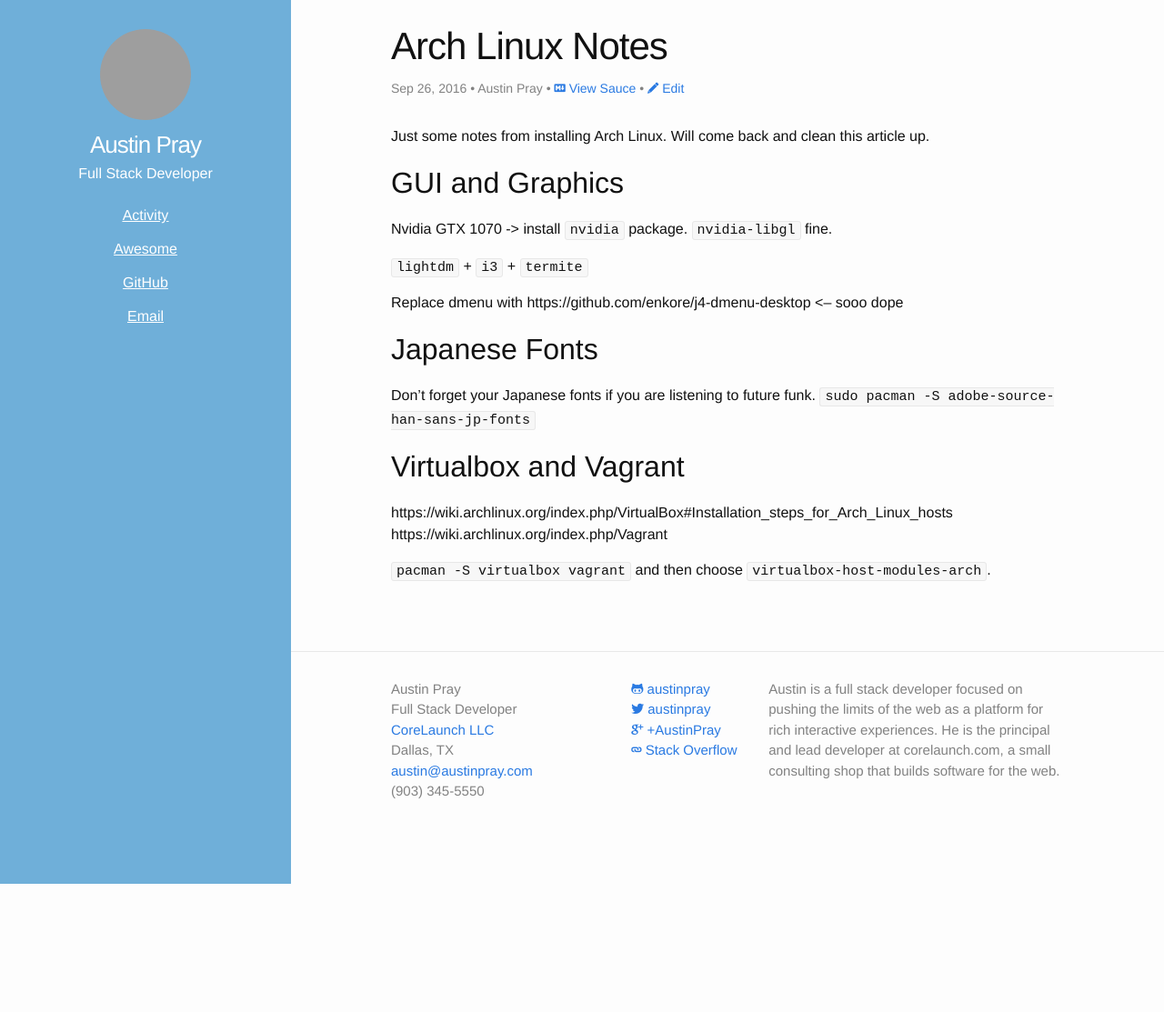
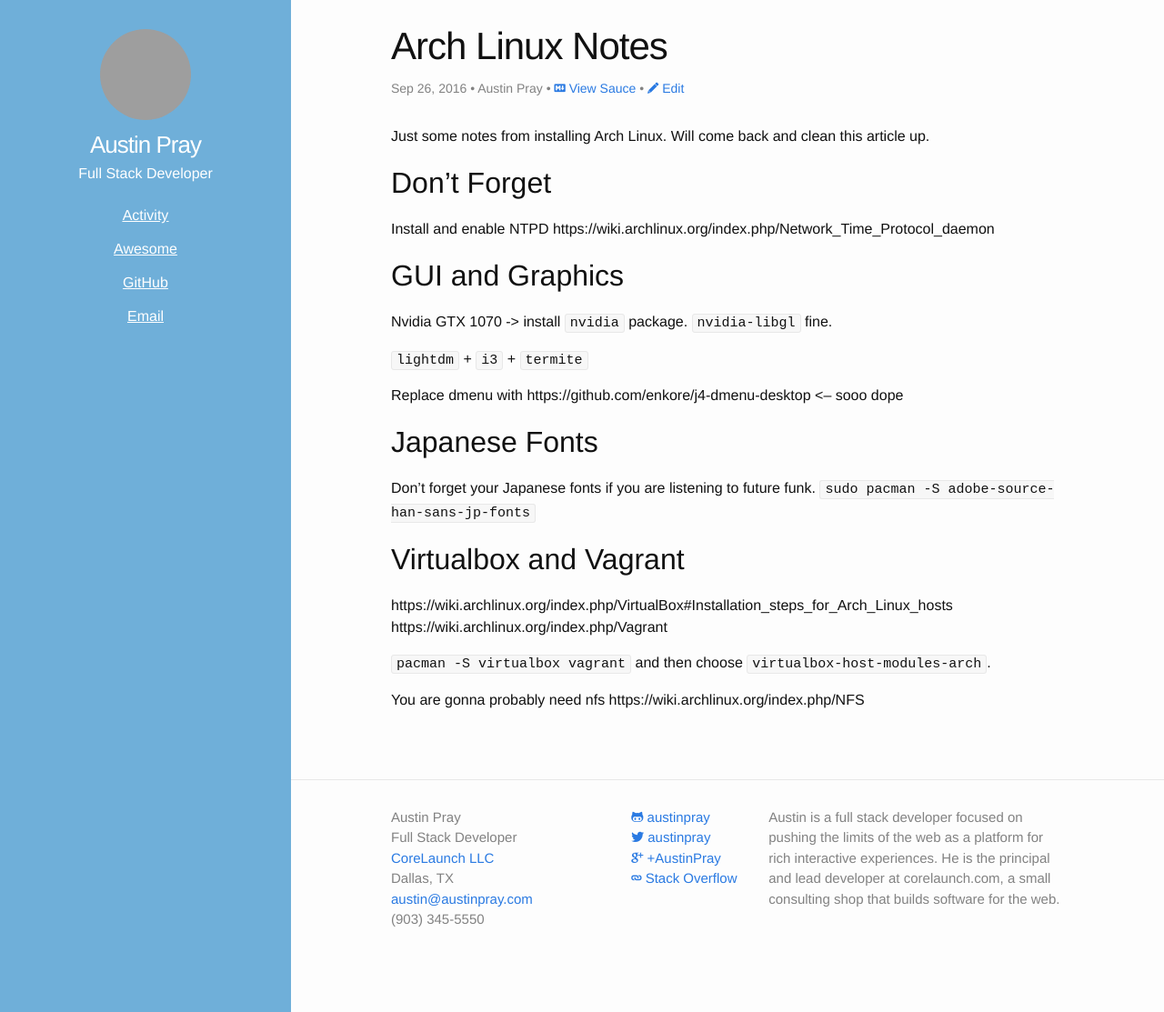
Before and after one commit to austinpray/austinpray.com, a Jekyll site: the page built from _posts/2016-09-26-arch-linux-notes.md, in a window 1280 px wide. Shown: the whole page at 91% size. Built offline with Jekyll 4.4.1, drawn with Linux system fonts in a browser that asks for light colours; comment, search, counter and statistics services are not loaded; before the commit the page ends 972 px from its top, so only the background shows below that; grey boxes are pictures that could not be loaded.

Commit message:
Update 2016-09-26-arch-linux-notes.md

```diff
--- a/_posts/2016-09-26-arch-linux-notes.md
+++ b/_posts/2016-09-26-arch-linux-notes.md
@@ -1,4 +1,8 @@
 Just some notes from installing Arch Linux. Will come back and clean this article up.
+
+## Don't Forget
+
+Install and enable NTPD https://wiki.archlinux.org/index.php/Network_Time_Protocol_daemon
 
 ## GUI and Graphics
 
@@ -18,3 +22,5 @@ https://wiki.archlinux.org/index.php/VirtualBox#Installation_steps_for_Arch_Linu
 https://wiki.archlinux.org/index.php/Vagrant
 
 `pacman -S virtualbox vagrant` and then choose `virtualbox-host-modules-arch`.
+
+You are gonna probably need nfs https://wiki.archlinux.org/index.php/NFS
```
